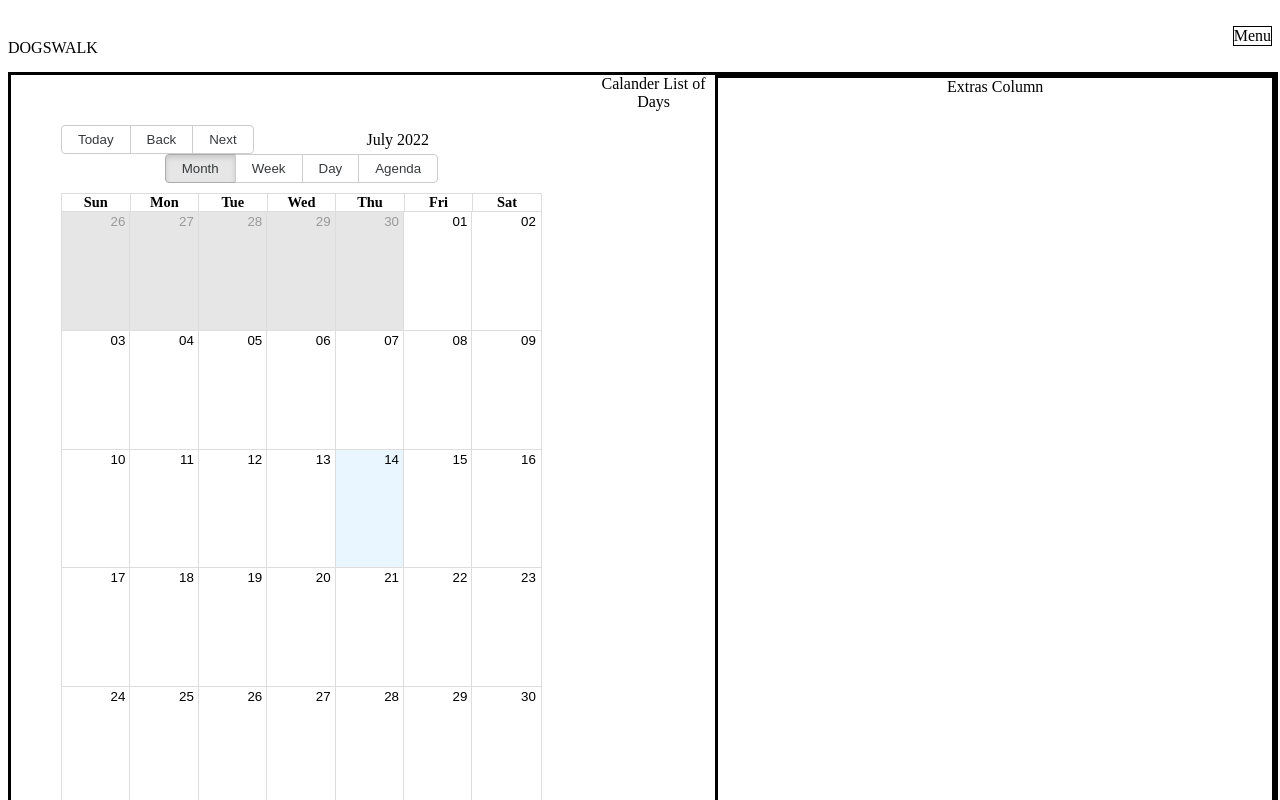
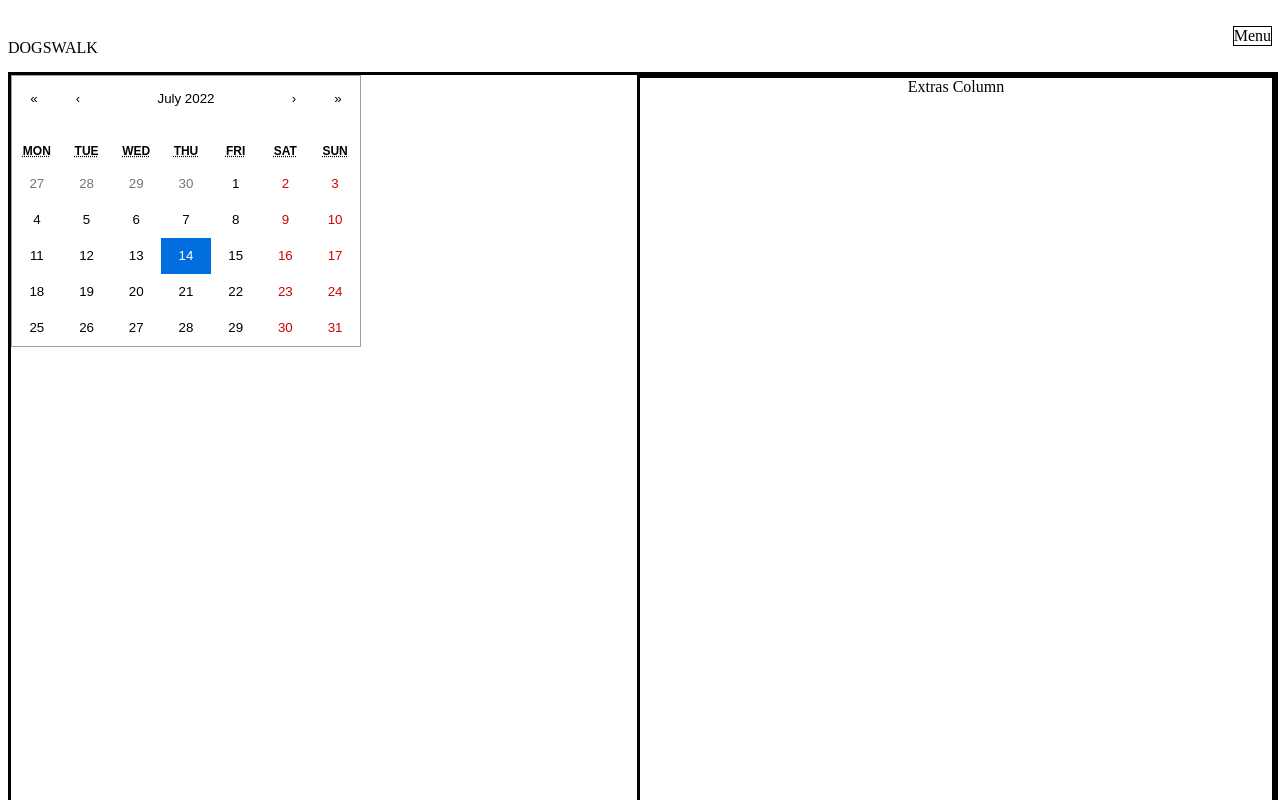
Before and after one commit to MitchScho/dogswalk, a React (Create React App) app: page / in a window 1280 px wide. Shown: the top 800 px of the page. Built offline with nearby package versions, Linux system fonts and the light colour scheme; no server answers.

Commit message:
install packages for react-calendar and replace react-big-calendar with it. set up basic functionality

```diff
--- a/package.json
+++ b/package.json
@@ -10,6 +10,7 @@
     "date-fns": "^2.28.0",
     "react": "^18.2.0",
     "react-big-calendar": "^1.5.0",
+    "react-calendar": "^3.7.0",
     "react-datepicker": "^4.8.0",
     "react-dom": "^18.2.0",
     "react-scripts": "5.0.1",
--- a/src/App.js
+++ b/src/App.js
@@ -1,79 +1,86 @@
 import Nav from './components/Nav'
 import Extras from './components/Extras'
-import Cal from './components/Cal'
+import WalkCalendar from './components/WalkCalendar'
+import WalkForm from './components/WalkForm';
 import './App.scss';
-import useApplicationData from './hooks/useApplicationData';
-import { Calendar, dateFnsLocalizer } from "react-big-calendar";
-import format from "date-fns/format";
-import parse from "date-fns/parse";
-import startOfWeek from "date-fns/startOfWeek";
-import getDay from "date-fns/getDay";
-import "react-big-calendar/lib/css/react-big-calendar.css";
+//import useApplicationData from './hooks/useApplicationData';
+// import { Calendar, dateFnsLocalizer } from "react-big-calendar";
+// import format from "date-fns/format";
+// import parse from "date-fns/parse";
+// import startOfWeek from "date-fns/startOfWeek";
+// import getDay from "date-fns/getDay";
+// import "react-big-calendar/lib/css/react-big-calendar.css";
 import { useState } from "react";
-import DatePicker from "react-datepicker";
+//import DatePicker from "react-datepicker";
 
-const locales = {
-  "en-US": require("date-fns/locale/en-US")
-}
-const localizer = dateFnsLocalizer({
-  format,
-  parse,
-  startOfWeek,
-  getDay,
-  locales,
-})
+// const locales = {
+//   "en-US": require("date-fns/locale/en-US")
+// }
+// const localizer = dateFnsLocalizer({
+//   format,
+//   parse,
+//   startOfWeek,
+//   getDay,
+//   locales,
+// })
 
-const walks = [
-  {
-    title: "walk",
-    allDay: true,
-    user_id: 1,
-    dog_id: 1,
-    spots: 11,
-    start: new Date(2022, 7, 7),
-    end: new Date(2022, 7, 10)
-  },
-  {
-    title: "walk",
-    allDay: true,
-    user_id: 1,
-    dog_id: 2,
-    spots: 11,
-    start: new Date(2022, 7, 8),
-    end: new Date(2022, 7, 8)
-  },
-  {
-    title: "walk",
-    allDay: true,
-    user_id: 1,
-    dog_id: 1,
-    spots: 11,
-    start: new Date(2022, 7, 20),
-    end: new Date(2022, 7, 20)
-  }
-]
+// const walks = [
+//   {
+//     title: "walk",
+//     allDay: true,
+//     user_id: 1,
+//     dog_id: 1,
+//     spots: 11,
+//     start: new Date(2022, 7, 7),
+//     end: new Date(2022, 7, 10)
+//   },
+//   {
+//     title: "walk",
+//     allDay: true,
+//     user_id: 1,
+//     dog_id: 2,
+//     spots: 11,
+//     start: new Date(2022, 7, 8),
+//     end: new Date(2022, 7, 8)
+//   },
+//   {
+//     title: "walk",
+//     allDay: true,
+//     user_id: 1,
+//     dog_id: 1,
+//     spots: 11,
+//     start: new Date(2022, 7, 20),
+//     end: new Date(2022, 7, 20)
+//   }
+// ]
 
 function App() {
 
-  const { state } = useApplicationData();
-  const[newWalk,setNewWalk] = useState({title: "", start: "", end: ""})
-  const[allWalks,setAllWalks] = useState({walks})
+  //const { state } = useApplicationData();
+  // const[newWalk,setNewWalk] = useState({title: "", start: "", end: ""})
+  // const[allWalks,setAllWalks] = useState({walks})
+  const [showWalkForm, setShowWalkForm] = useState(false);
+  // const handleAddWalk = () => {
+  //   setAllWalks([...allWalks, newWalk])
+  // }
 
-  const handleAddWalk = () => {
-    setAllWalks([...allWalks, newWalk])
-  }
+  const clickDay = () => {
+    setShowWalkForm(!showWalkForm);
+  };
+
   return (
     <div className="App">
       <Nav />
       <main>
-        <Calendar
+        {/* <Calendar
           localizer={localizer}
-          walks={allWalks}
+          events={allWalks}
           startAccessor="start"
           endAccessor="end"
           style={{ height: 800, margin: "50px" }}
-        />
-        <Cal />
+        /> */}
+        {showWalkForm && <WalkForm />}
+        <WalkCalendar clickDay={clickDay}/>
         <Extras />
       </main>
     </div>
--- a/src/components/Cal.jsx
+++ /dev/null
@@ -1,7 +0,0 @@
-
-
-const Calander = () => {
-  return <div>Calander List of Days</div>;
-};
-
-export default Calander;
--- /dev/null
+++ b/src/components/WalkCalendar.jsx
@@ -0,0 +1,21 @@
+import Calendar from 'react-calendar';
+import { useState } from 'react';
+import "react-calendar/dist/Calendar.css";
+
+const WalkCalendar = (props) => {
+
+  const [date, setDate] = useState(new Date());
+
+  const onChange = (date) => {
+    setDate(date);
+  }
+
+
+  return (
+    <div>
+      <Calendar onChange={onChange} value={date} onClickDay={() => props.clickDay()} />
+    </div>
+  );
+};
+
+export default WalkCalendar;
--- /dev/null
+++ b/src/components/WalkForm.jsx
@@ -0,0 +1,9 @@
+
+
+const WalkForm = () => {
+  return (
+    <div> WALK FORM </div>
+  )
+};
+
+export default WalkForm;
```
Also changed, not shown: 1 other file (tests, documents, lock files or other folders).
